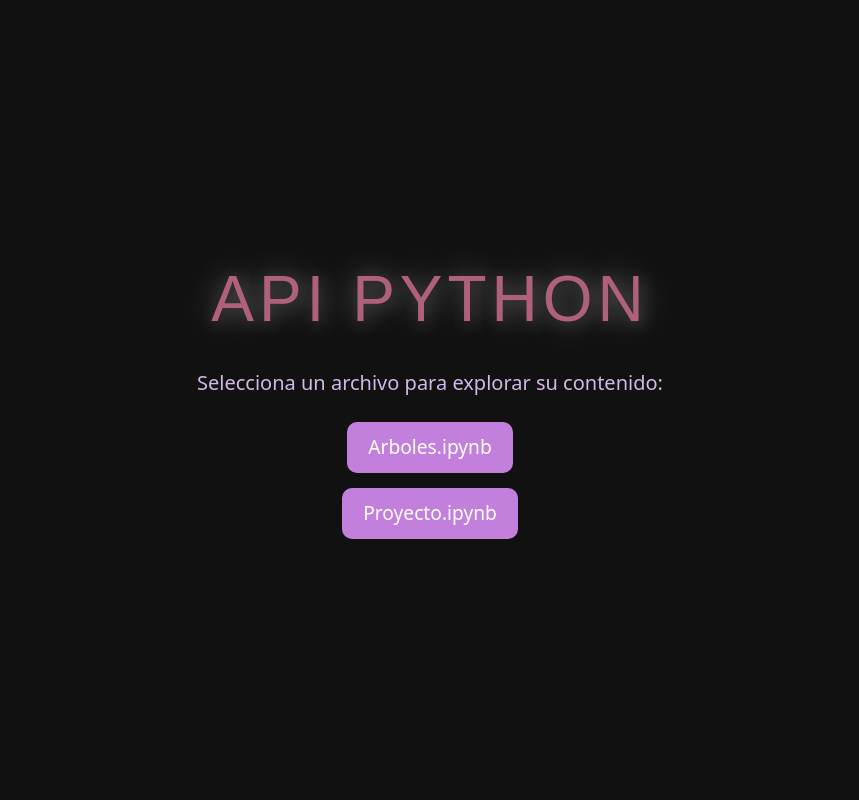
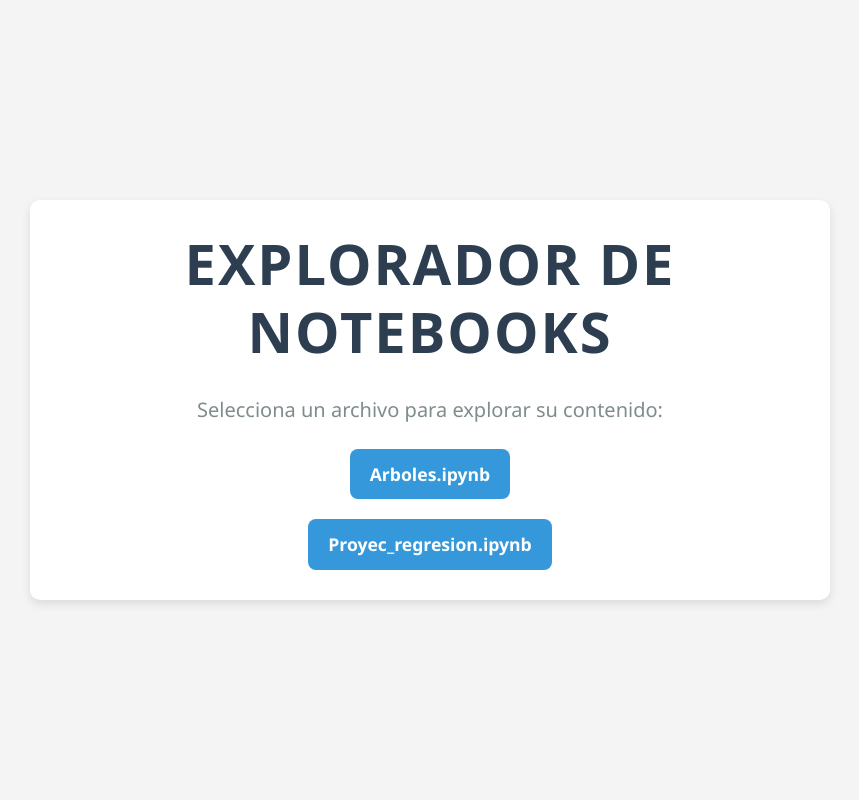
Before and after one commit to wuil2004/nueva_ap, a Flask app: page / in a window 1280 px wide. Shown: the whole page, without its empty margins (210-1069 px from the left). Run offline with Flask 3, Linux system fonts and the light colour scheme.

Commit message:
first commit

```diff
--- a/app.py
+++ b/app.py
@@ -12,7 +12,7 @@ NOTEBOOKS_DIR = "notebooks"
 STATIC_IMAGES_DIR = "static/images"
 
 # Lista de notebooks disponibles
-notebooks = ["Arboles.ipynb","Proyecto.ipynb"]
+notebooks = ["Arboles.ipynb","Proyec_regresion.ipynb"]
 
 def extract_graphs_and_accuracy_from_notebook(notebook_path):
     try:
--- a/templates/index.html
+++ b/templates/index.html
@@ -10,42 +10,31 @@
 
     <style>
         body {
-            background-color: #121112; /* Fondo morado oscuro */
-            color: #ffffff;
+            background-color: #f4f4f4; /* Fondo gris claro */
+            color: #333333;
             min-height: 100vh;
             display: flex;
             flex-direction: column;
             justify-content: center;
             align-items: center;
             padding: 20px;
+            font-family: 'Segoe UI', Tahoma, Geneva, Verdana, sans-serif;
         }
 
         h1 {
-            font-family: 'Arial', sans-serif;
-            color: #8e44ad; /* Morado más brillante */
+            font-size: 3.5em;
+            color: #2c3e50; /* Azul oscuro */
             margin-bottom: 30px;
-            font-size: 4em;
+            font-weight: bold;
             text-transform: uppercase; /* Mayúsculas */
-            letter-spacing: 5px; /* Espaciado entre letras */
-            text-shadow: 4px 4px 10px rgba(0, 0, 0, 0.6), 0 0 25px rgba(255, 255, 255, 0.3); /* Sombra intensa */
-            animation: glow 1.5s ease-in-out infinite alternate; /* Efecto de resplandor */
-        }
-
-        @keyframes glow {
-            0% {
-                text-shadow: 4px 4px 10px rgba(0, 0, 0, 0.6), 0 0 25px rgba(255, 255, 255, 0.3);
-                color: #8e44ad; /* Color morado inicial */
-            }
-            100% {
-                text-shadow: 0 0 25px rgba(255, 255, 255, 0.6), 0 0 50px rgba(255, 255, 255, 0.6);
-                color: #f39c12; /* Color amarillo brillante al final */
-            }
+            letter-spacing: 2px;
         }
 
         p {
-            color: #d3b8e8; /* Texto gris claro */
-            margin-bottom: 30px;
             font-size: 1.2em;
+            color: #7f8c8d; /* Gris claro */
+            margin-bottom: 40px;
+            text-align: center;
         }
 
         ul {
@@ -54,36 +43,48 @@
             margin: 0 auto; /* Centrar horizontalmente */
             display: flex;
             flex-direction: column;
-            align-items: center; /* Centrar los botones */
-            gap: 15px; /* Separar los botones */
+            align-items: center;
+            gap: 20px;
         }
 
         .btn-custom {
-            background-color: #c280dc; /* Botón morado */
+            background-color: #3498db; /* Azul claro */
             color: white;
             transition: background-color 0.3s, transform 0.3s;
             width: 100%;
-            max-width: 300px; /* Ancho máximo de los botones */
-            padding: 10px 20px;
-            font-size: 1.2em;
+            max-width: 350px; /* Ancho máximo de los botones */
+            padding: 12px 20px;
+            font-size: 1.1em;
             text-align: center;
-            border-radius: 10px; /* Bordes redondeados */
-            text-decoration: none; /* Quitar subrayado del enlace */
+            border-radius: 8px; /* Bordes redondeados */
+            text-decoration: none;
+            font-weight: 600; /* Texto en negrita */
+            border: none;
         }
 
         .btn-custom:hover {
-            background-color: #8e44ad; /* Botón morado más oscuro al pasar el mouse */
+            background-color: #2980b9; /* Azul más oscuro al pasar el mouse */
             transform: scale(1.05); /* Efecto de agrandamiento suave */
         }
 
         .btn-custom:active {
             transform: scale(1);
         }
+
+        /* Agregar un efecto sutil al contenedor de los botones */
+        .container {
+            background-color: #ffffff;
+            padding: 30px;
+            border-radius: 10px;
+            box-shadow: 0px 4px 10px rgba(0, 0, 0, 0.1);
+            max-width: 800px;
+            width: 100%;
+        }
     </style>
 </head>
 <body>
     <div class="container text-center">
-        <h1>API PYTHON</h1>
+        <h1>Explorador de Notebooks</h1>
         <p class="lead mb-4">Selecciona un archivo para explorar su contenido:</p>
 
         <!-- Lista de botones -->
```
Also changed, not shown: 2 other files.
